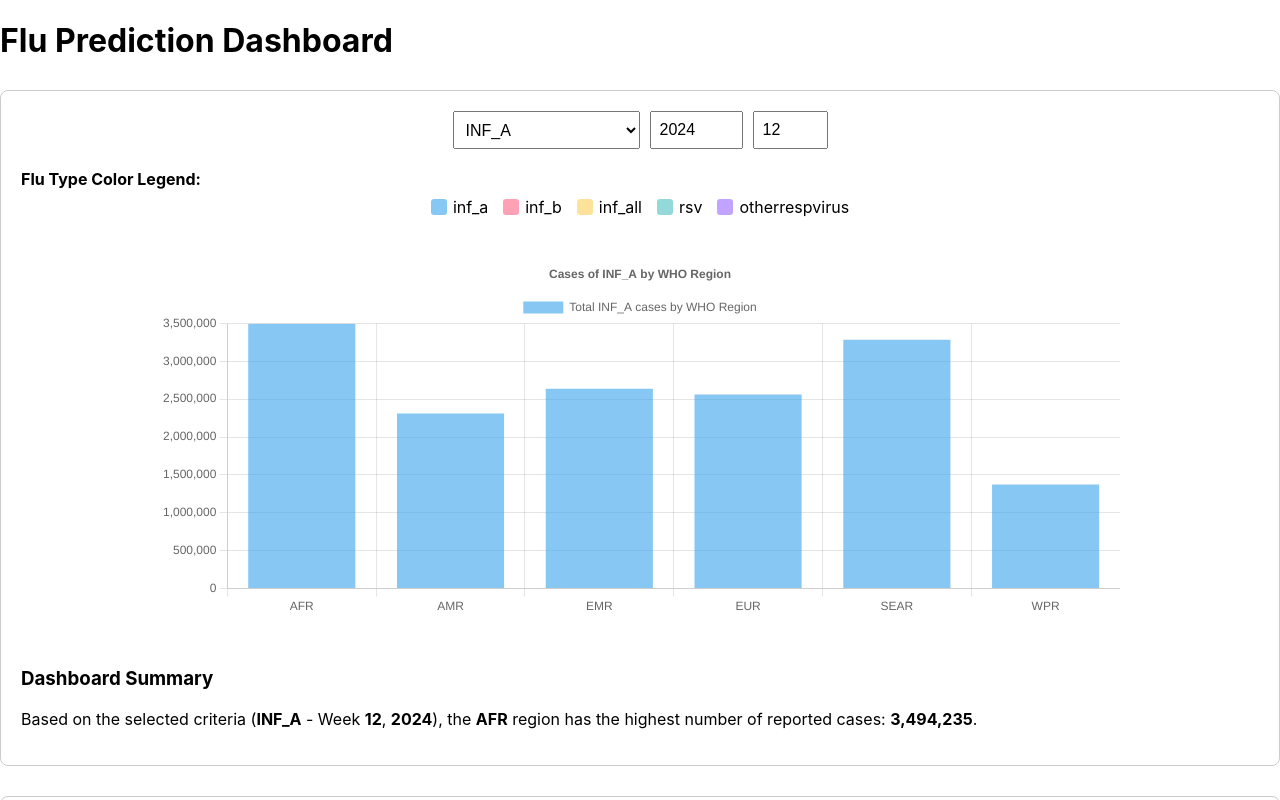
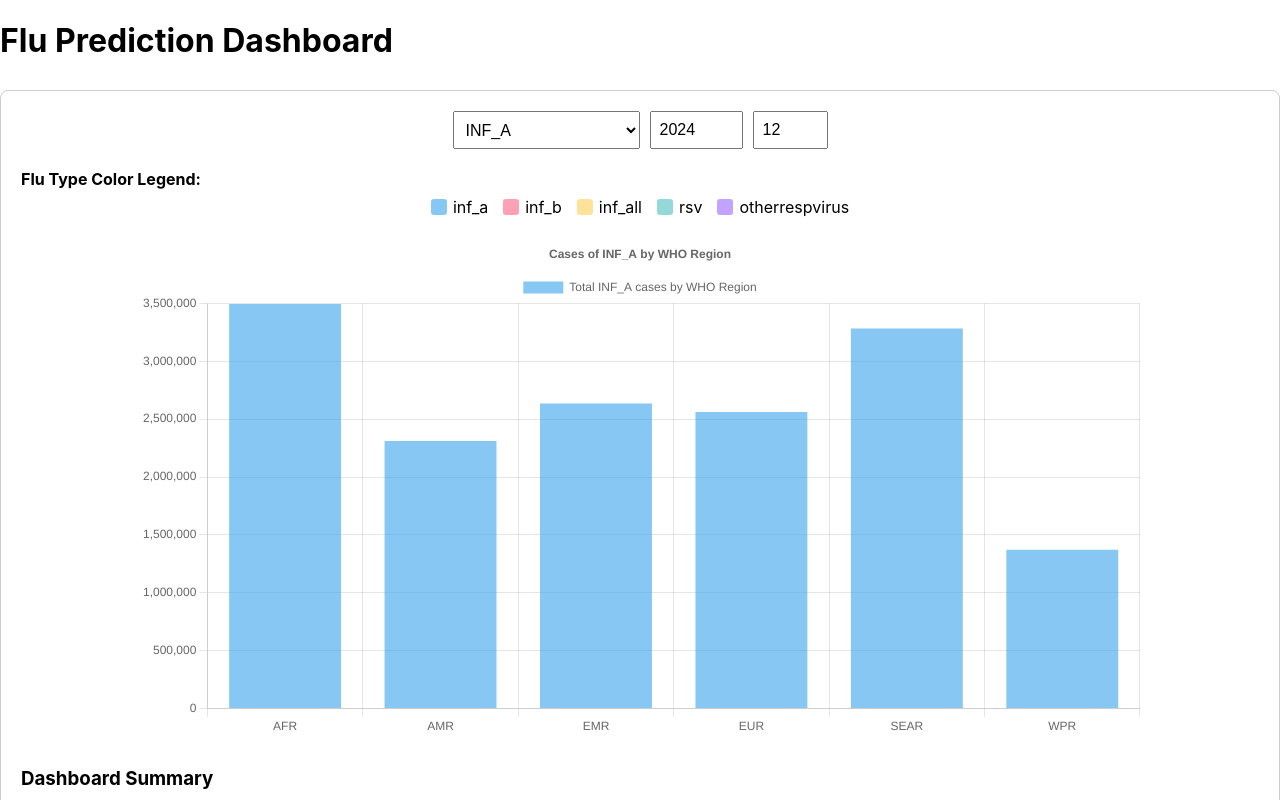
Before and after one commit to frinehart/cs6440-spr2025-group22-, a React (Create React App) app in the folder react-ui/: page / in a window 1280 px wide. Shown: the top 800 px of the page. Built offline with nearby package versions, Linux system fonts and the light colour scheme.

Commit message:
Update chart-component.js

```diff
--- a/react-ui/src/charts-component/chart-component.js
+++ b/react-ui/src/charts-component/chart-component.js
@@ -12,7 +12,6 @@ import {
 
 ChartJS.register(BarElement, CategoryScale, LinearScale, Title, Legend, Tooltip);
 
-// Constants
 const fluTypes = ["inf_a", "inf_b", "inf_all", "rsv", "otherrespvirus"];
 const regions = ["AFR", "AMR", "EMR", "EUR", "SEAR", "WPR"];
 const fluColors = {
@@ -54,6 +53,8 @@ const ChartComponent = () => {
     const max = Math.max(...regionData.map(r => r.cases));
     const maxRegionEntry = regionData.find(r => r.cases === max);
 
+    console.log("🧪 Mock Chart Data:", chartData);  // 👈 You can see this in browser console
+
     setData(chartData);
     setMaxRegion(maxRegionEntry?.region || "N/A");
     setMaxCases(max || 0);
@@ -85,7 +86,7 @@ const ChartComponent = () => {
       {/* Legend */}
       <div style={{ marginBottom: "20px" }}>
         <strong>Flu Type Color Legend:</strong>
-        <div style={{ display: "flex", gap: "15px", marginTop: "8px", flexWrap: "wrap", justifyContent: "center" }}>
+        <div style={{ display: "flex", gap: "15px", marginTop: "8px", justifyContent: "center" }}>
           {Object.entries(fluColors).map(([type, color]) => (
             <div key={type} style={{ display: "flex", alignItems: "center", gap: "6px" }}>
               <div style={{ width: "16px", height: "16px", backgroundColor: color, borderRadius: "3px" }}></div>
@@ -96,13 +97,12 @@ const ChartComponent = () => {
       </div>
 
       {/* Chart */}
-      <div className="chart-container">
-        {data ? (
+      {data && data.datasets[0].data.length > 0 ? (
+        <div style={{ width: "100%", maxWidth: "1000px", margin: "0 auto" }}>
           <Bar
             data={data}
             options={{
               responsive: true,
-              maintainAspectRatio: false,
               plugins: {
                 legend: { display: true },
                 title: {
@@ -120,10 +120,10 @@ const ChartComponent = () => {
               }
             }}
           />
-        ) : (
-          <p>Loading chart...</p>
-        )}
-      </div>
+        </div>
+      ) : (
+        <p>Loading chart...</p>
+      )}
 
       {/* Summary */}
       <div style={{ marginTop: "30px", textAlign: "left" }}>
```
